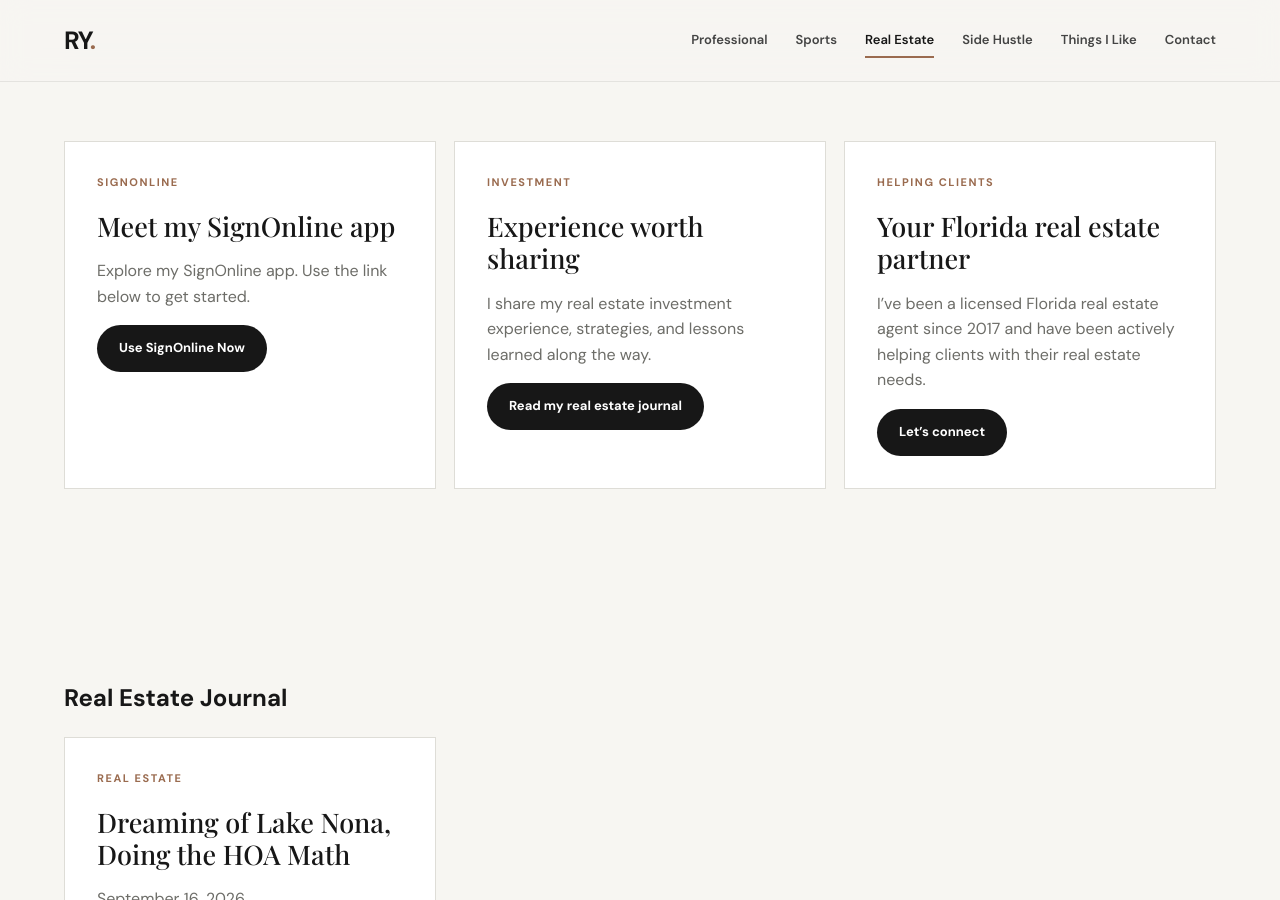
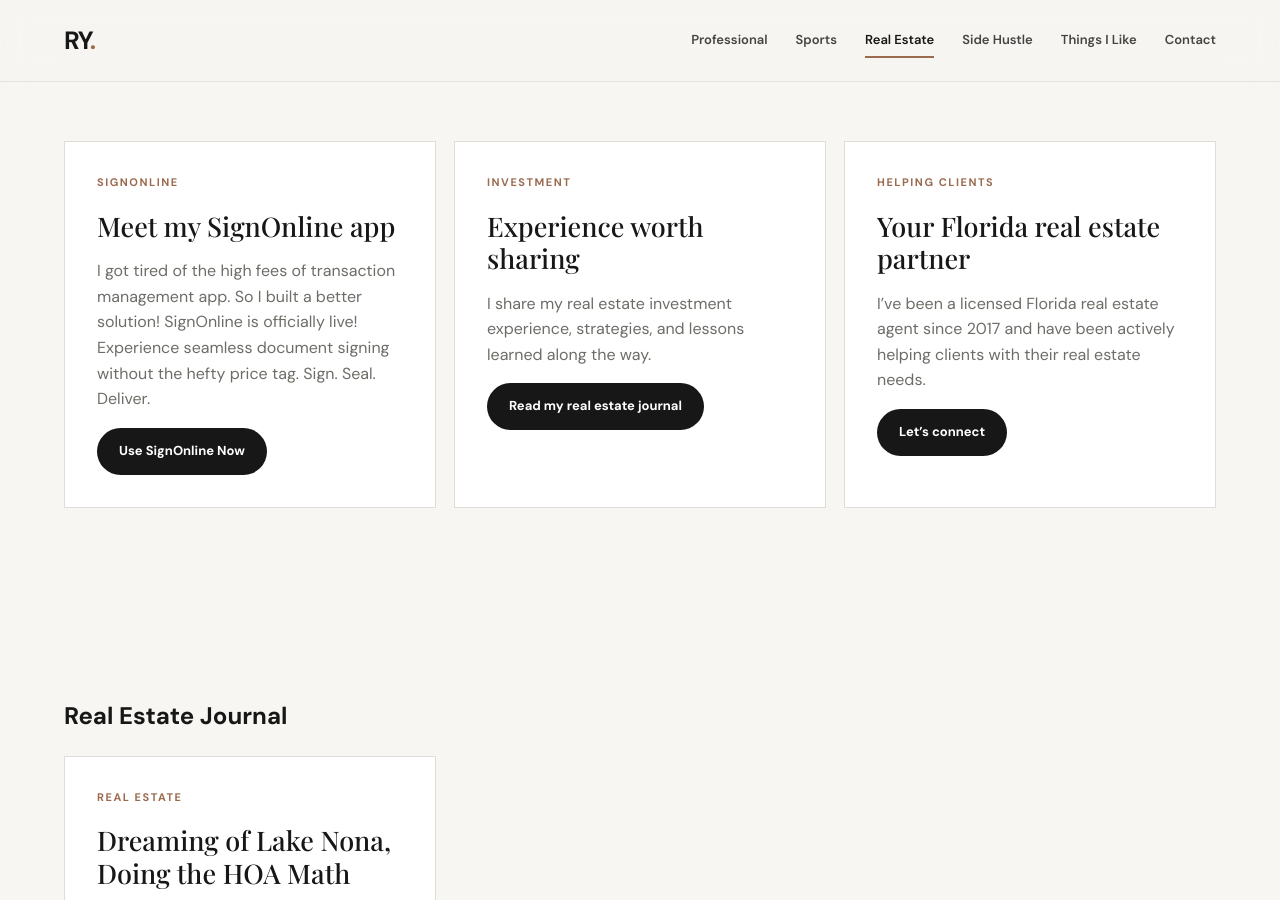
Before and after one commit to High4Ferrum/Rebeccashub, a Jekyll site: the page built from real-estate.md, in a window 1280 px wide and 900 px high, scrolled down 470 px. Built offline with Jekyll 4.4.1, drawn with Linux system fonts in a browser that asks for light colours.

Commit message:
Update real-estate.md

```diff
--- a/real-estate.md
+++ b/real-estate.md
@@ -15,7 +15,7 @@ permalink: /real-estate/
   <article class="card">
     <p class="eyebrow">SignOnline</p>
     <h3>Meet my SignOnline app</h3>
-    <p>Explore my SignOnline app. Use the link below to get started.</p>
+    <p>I got tired of the high fees of transaction management app. So I built a better solution! SignOnline is officially live! Experience seamless document signing without the hefty price tag. Sign. Seal. Deliver.</p>
     <a class="button" href="https://signonline.rebeccayener.com/">Use SignOnline Now</a>
   </article>
   <article class="card">
```
